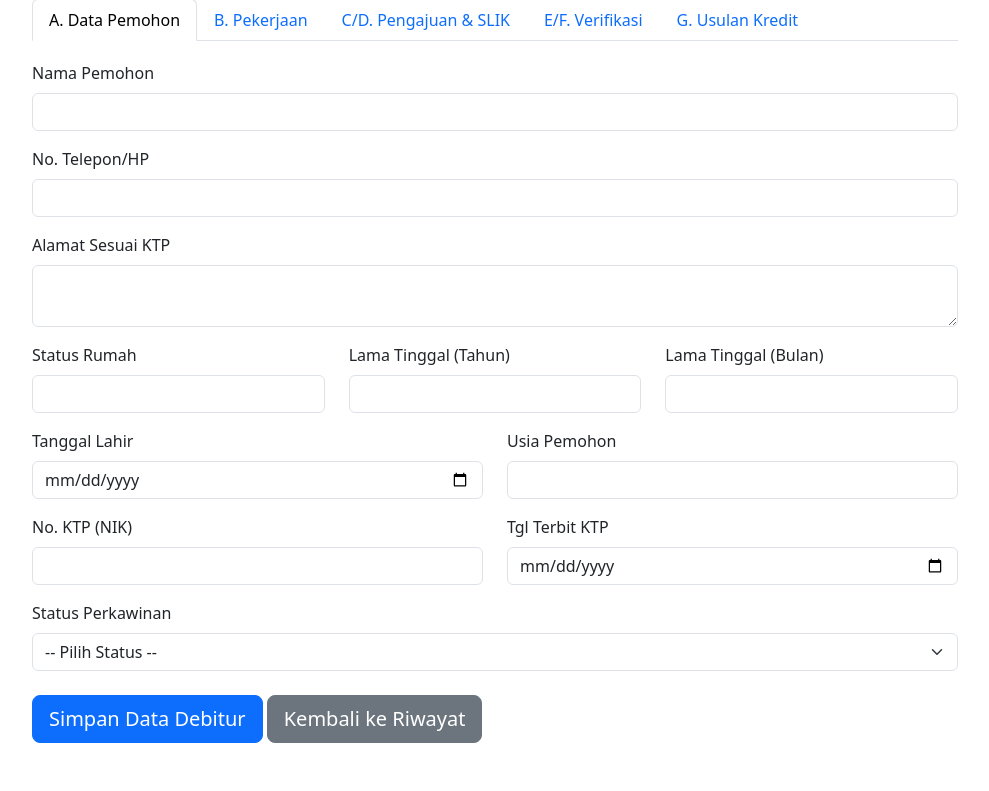
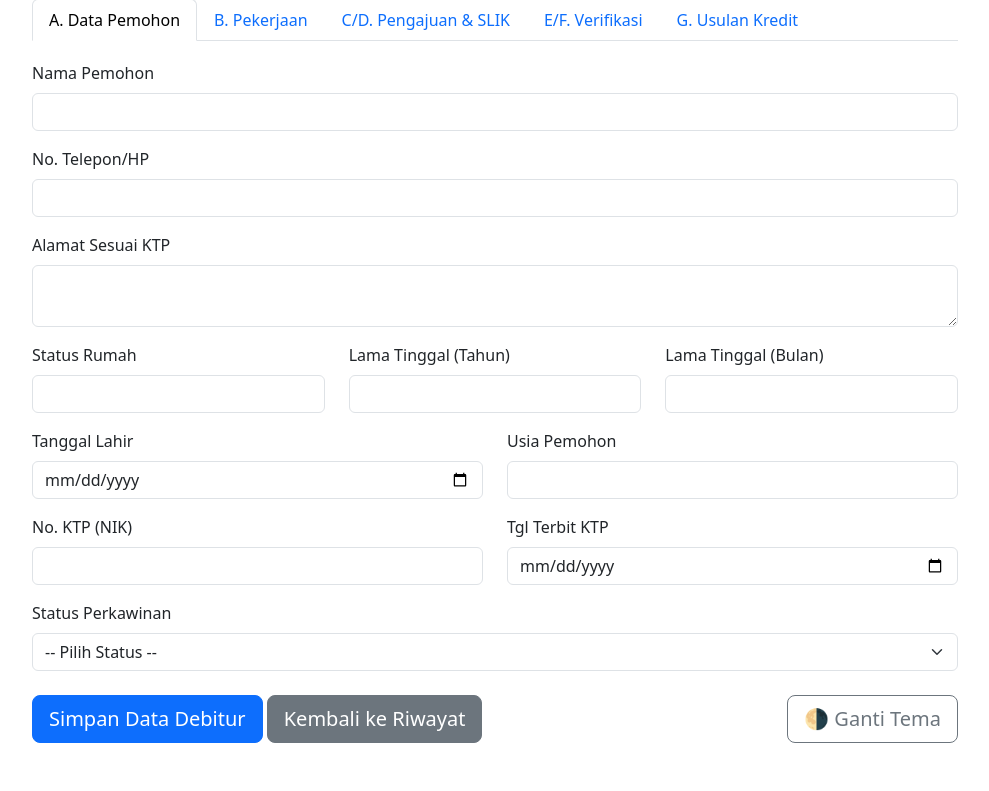
Before and after one commit to zulcar9dev/app_kredit_konsumer_bni, a Flask app: page / in a window 1280 px wide. Shown: the part 135-926 px from the top of the page, without its empty margins (145-1134 px from the left). Run offline with Flask 3, Linux system fonts and the light colour scheme.

Commit message:
menambhkan tombol ganti tema gelap/terang

```diff
--- a/app.py
+++ b/app.py
@@ -8,6 +8,9 @@ from docxtpl import DocxTemplate
 from io import BytesIO
 import locale
 from werkzeug.utils import secure_filename
+# (BARU) Impor modul untuk buka browser
+import webbrowser
+from threading import Timer
 
 app = Flask(__name__)
 app.config['SECRET_KEY'] = 'rahasia-dapur-bni-1946'
@@ -30,7 +33,6 @@ DATE_KEYS = [
     'tgl_slik', 'mitigasi_slik_tgl_surat', 'tgl_call_memo'
 ]
 
-# (PERUBAHAN: Diperpanjang sampai 15)
 NOMINAL_KEYS = [
     'plafon_kredit_dimohon', 'usulan_plafon_kredit',
     'gaji_bulan_1_jumlah', 'gaji_bulan_2_jumlah', 'gaji_bulan_3_jumlah',
@@ -47,11 +49,11 @@ NOMINAL_KEYS = [
     'slik_bank_8_maks', 'slik_bank_8_outs',
     'slik_bank_9_maks', 'slik_bank_9_outs',
     'slik_bank_10_maks', 'slik_bank_10_outs',
-    'slik_bank_11_maks', 'slik_bank_11_outs', # BARU
-    'slik_bank_12_maks', 'slik_bank_12_outs', # BARU
-    'slik_bank_13_maks', 'slik_bank_13_outs', # BARU
-    'slik_bank_14_maks', 'slik_bank_14_outs', # BARU
-    'slik_bank_15_maks', 'slik_bank_15_outs', # BARU
+    'slik_bank_11_maks', 'slik_bank_11_outs',
+    'slik_bank_12_maks', 'slik_bank_12_outs',
+    'slik_bank_13_maks', 'slik_bank_13_outs',
+    'slik_bank_14_maks', 'slik_bank_14_outs',
+    'slik_bank_15_maks', 'slik_bank_15_outs',
 ]
 
 # --- MODEL DATABASE ---
@@ -219,5 +221,14 @@ def upload_template():
 with app.app_context():
     db.create_all()
 
+# --- (PERUBAHAN) FUNGSI UNTUK BUKA BROWSER ---
+def open_browser():
+      webbrowser.open_new('http://127.0.0.1:5000/')
+
 if __name__ == '__main__':
+    # Cek apakah ini dijalankan oleh reloader atau bukan
+    if os.environ.get('WERKZEUG_RUN_MAIN') != 'true':
+        # Jika bukan reloader, jadwalkan pembukaan browser
+        Timer(1, open_browser).start()
+
     app.run(debug=True)
--- a/templates/index.html
+++ b/templates/index.html
@@ -9,7 +9,6 @@
         .tab-content { padding-top: 20px; }
         .slik-facility-hidden { display: none; }
         .mitigasi-hidden { display: none; }
-        /* (BARU) Sembunyikan field alasan by default */
         .alasan-wrapper { display: none; }
 
         /* Style untuk Preview Modal */
@@ -18,15 +17,26 @@
             overflow-y: auto;
         }
         #previewModal .row {
-            border-bottom: 1px solid #eee;
+            /* (PERBAIKAN) Gunakan variabel CSS Bootstrap agar otomatis */
+            border-bottom: 1px solid var(--bs-border-color-translucent);
             padding-bottom: 8px;
             margin-bottom: 8px;
         }
         #previewModal .row .col-md-4 {
             font-weight: bold;
-            color: #333;
+            /* (DIHAPUS) Hapus 'color' agar Bootstrap menanganinya */
         }
+        /* (DIHAPUS) Hapus blok .col-md-8 agar Bootstrap menanganinya */
     </style>
+
+    <script>
+      (function() {
+        const theme = localStorage.getItem('theme');
+        if (theme) {
+          document.documentElement.setAttribute('data-bs-theme', theme);
+        }
+      })();
+    </script>
 </head>
 <body>
 
@@ -530,11 +540,18 @@
                     </div>
                 </div>
 
-                <div class="mt-4">
-                    <button type="submit" class="btn btn-primary btn-lg">
-                        Simpan Data Debitur
-                    </button>
-                    <a href="/riwayat" class="btn btn-secondary btn-lg">Kembali ke Riwayat</a>
+                <div class="mt-4 d-flex justify-content-between align-items-center">
+                    <div>
+                        <button type="submit" class="btn btn-primary btn-lg">
+                            Simpan Data Debitur
+                        </button>
+                        <a href="/riwayat" class="btn btn-secondary btn-lg">Kembali ke Riwayat</a>
+                    </div>
+                    <div>
+                        <button type="button" class="btn btn-outline-secondary btn-lg" id="theme-toggler">
+                            🌗 Ganti Tema
+                        </button>
+                    </div>
                 </div>
 
             </form>
@@ -1070,6 +1087,31 @@
                 addSlikButton.style.display = 'none';
             }
 
+        // --- (BARU) EVENT LISTENER GANTI TEMA ---
+        (function() {
+            const themeToggler = document.getElementById('theme-toggler');
+            if (!themeToggler) return;
+
+            // Fungsi untuk menerapkan tema
+            function applyTheme(theme) {
+                if (theme === 'dark') {
+                    document.documentElement.setAttribute('data-bs-theme', 'dark');
+                    localStorage.setItem('theme', 'dark');
+                } else {
+                    document.documentElement.setAttribute('data-bs-theme', 'light');
+                    localStorage.setItem('theme', 'light');
+                }
+            }
+
+            // Listener untuk tombol
+            themeToggler.addEventListener('click', () => {
+                const currentTheme = document.documentElement.getAttribute('data-bs-theme') || 'light';
+                applyTheme(currentTheme === 'dark' ? 'light' : 'dark');
+            });
+        })();
+
+        // --- (AKHIR BARU) ---
+
         }, 10); // Delay 10 milidetik
 
     });
```
Also changed, not shown: templates/admin.html (+36 -2 lines), templates/riwayat.html (+36 -2 lines).
